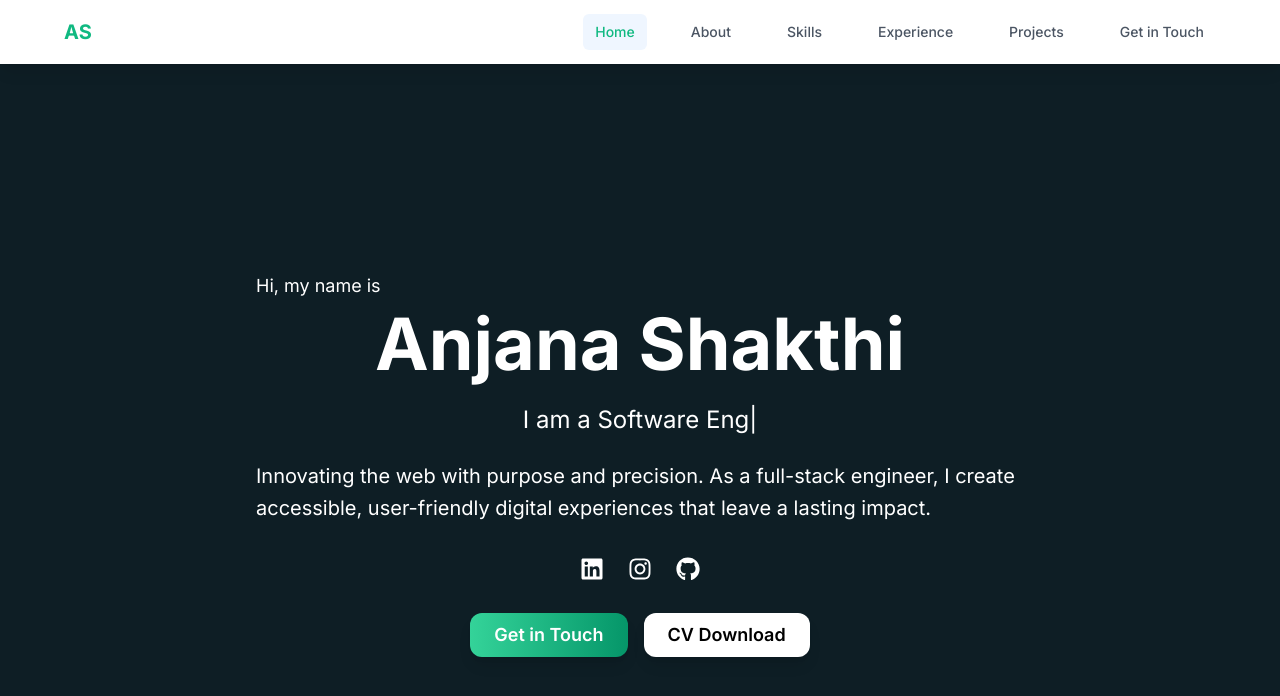
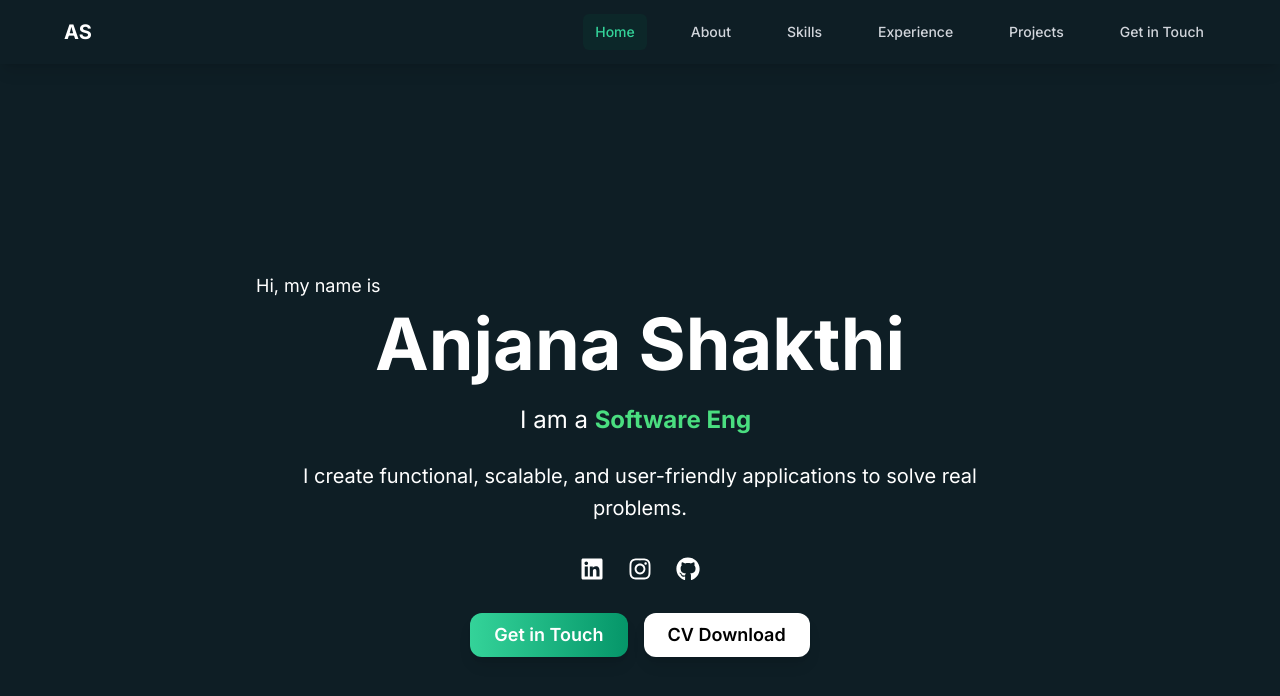
Before and after one commit to anjana6/New_portfolio, a React (Create React App) app: page / in a window 1280 px wide. Shown: the top 696 px of the page. Built offline with nearby package versions, Linux system fonts and the light colour scheme.

Commit message:
added modification for navigation home and project pages

```diff
--- a/src/components/Navigation.js
+++ b/src/components/Navigation.js
@@ -20,10 +20,10 @@ const Navigation = () => {
   };
 
   return (
-    <nav className="fixed top-0 left-0 right-0 bg-white shadow-lg z-50">
+    <nav className="fixed top-0 left-0 right-0 bg-[#0e1e25] shadow-lg z-50">
       <div className="container-custom">
         <div className="flex items-center justify-between h-16">
-          <div className="text-xl font-bold text-primary">AS</div>
+          <div className="text-xl font-bold text-white">AS</div>
           <div className="hidden md:flex space-x-8">
             {navItems.map((item) => (
               <Link
@@ -31,8 +31,8 @@ const Navigation = () => {
                 to={item.path}
                 className={`px-3 py-2 rounded-md text-sm font-medium transition-colors duration-200 ${
                   location.pathname === item.path
-                    ? 'text-primary bg-blue-50'
-                    : 'text-gray-600 hover:text-primary hover:bg-gray-50'
+                    ? 'text-emerald-400 bg-emerald-900/20'
+                    : 'text-gray-300 hover:text-emerald-400 hover:bg-emerald-900/10'
                 }`}
               >
                 {item.label}
@@ -43,7 +43,7 @@ const Navigation = () => {
           <div className="md:hidden">
             <button
               onClick={() => setIsMobileMenuOpen(!isMobileMenuOpen)}
-              className="p-2 rounded-md text-gray-600 hover:text-primary hover:bg-gray-50 transition-colors duration-200"
+              className="p-2 rounded-md text-gray-300 hover:text-emerald-400 hover:bg-emerald-900/10 transition-colors duration-200"
             >
               {isMobileMenuOpen ? <FaTimes size={20} /> : <FaBars size={20} />}
             </button>
@@ -51,7 +51,7 @@ const Navigation = () => {
         </div>
 
         {isMobileMenuOpen && (
-          <div className="md:hidden bg-white border-t border-gray-200">
+          <div className="md:hidden bg-[#0e1e25] border-t border-gray-700">
             <div className="px-4 py-2 space-y-1">
               {navItems.map((item) => (
                 <Link
@@ -60,8 +60,8 @@ const Navigation = () => {
                   onClick={() => handleNavClick()}
                   className={`block px-3 py-3 rounded-md text-base font-medium transition-colors duration-200 ${
                     location.pathname === item.path
-                      ? 'text-primary bg-blue-50'
-                      : 'text-gray-600 hover:text-primary hover:bg-gray-50'
+                      ? 'text-emerald-400 bg-emerald-900/20'
+                      : 'text-gray-300 hover:text-emerald-400 hover:bg-emerald-900/10'
                   }`}
                 >
                   {item.label}
--- a/src/index.css
+++ b/src/index.css
@@ -43,6 +43,15 @@
   }
 }
 
+@keyframes blink {
+  0%, 50% {
+    opacity: 1;
+  }
+  51%, 100% {
+    opacity: 0;
+  }
+}
+
 .shine-effect::before {
   content: '';
   position: absolute;
@@ -60,3 +69,14 @@
   position: relative;
   overflow: hidden;
 }
+
+.typewriter-text {
+  color: #4ade80;
+  font-weight: bold;
+}
+
+.cursor {
+  color: #4ade80;
+  font-weight: bold;
+  animation: blink 1s infinite;
+}
--- a/src/pages/Home.js
+++ b/src/pages/Home.js
@@ -61,7 +61,7 @@ const Home = () => {
 
   const socialLinks = [
     { icon: FaLinkedin, href: 'https://www.linkedin.com/in/anjanajayasinghe/', label: 'LinkedIn' },
-    { icon: FaInstagram, href: '#', label: 'Instagram' },
+    { icon: FaInstagram, href: 'https://www.instagram.com/sharkja123?igsh=MTQyOHBuN2Z6emtyOA==', label: 'Instagram' },
     { icon: FaGithub, href: 'https://github.com/anjana6', label: 'GitHub' },
   ];
 
@@ -80,8 +80,8 @@ const Home = () => {
             {isTyping && <span className="cursor">|</span>}
           </h2>
 
-          <p className="text-xl text-white mb-8 max-w-3xl mx-auto leading-relaxed">
-            Innovating the web with purpose and precision. As a full-stack engineer, I create accessible, user-friendly digital experiences that leave a lasting impact.
+          <p className="text-xl text-white mb-8 max-w-3xl mx-auto leading-relaxed text-center">
+          I create functional, scalable, and user-friendly applications to solve real problems.
           </p>
 
           <div className="flex justify-center space-x-6 mb-8">
--- a/src/pages/Projects.js
+++ b/src/pages/Projects.js
@@ -17,7 +17,7 @@ const Projects = () => {
       id: 2,
       title: 'Portfolio WebApp',
       description: 'This is a personal portfolio web application developed using React.js, Tailwind CSS, and custom CSS. It is a fully frontend-only project, designed to highlight my skills, experience, and featured projects in a clean and responsive layout.',
-      image: 'https://res.cloudinary.com/ashakthi/image/upload/v1699059490/portfolio/rf9rp76kprixaf3awywu.png',
+      image: '/assets/portfolio.png',
       technologies: ['React.js', 'Tailwind CSS', 'CSS'],
       githubLink: '#',
       liveLink: '#'
```
Also changed, not shown: public/assets/portfolio.png (added), 1 other file (tests, documents, lock files or other folders).
